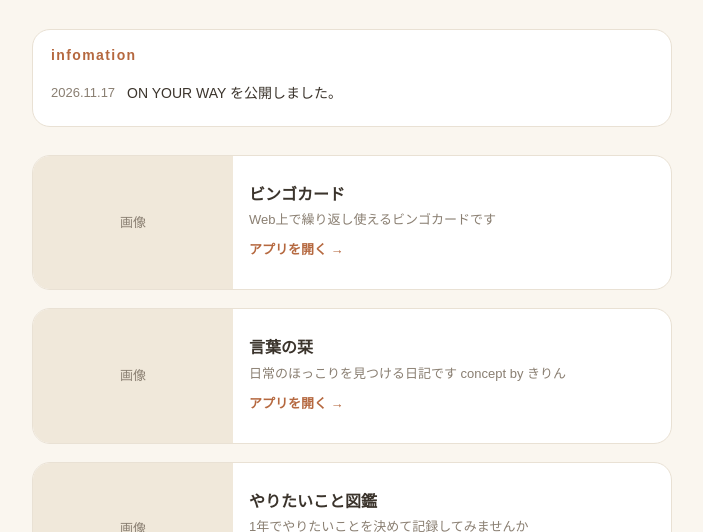
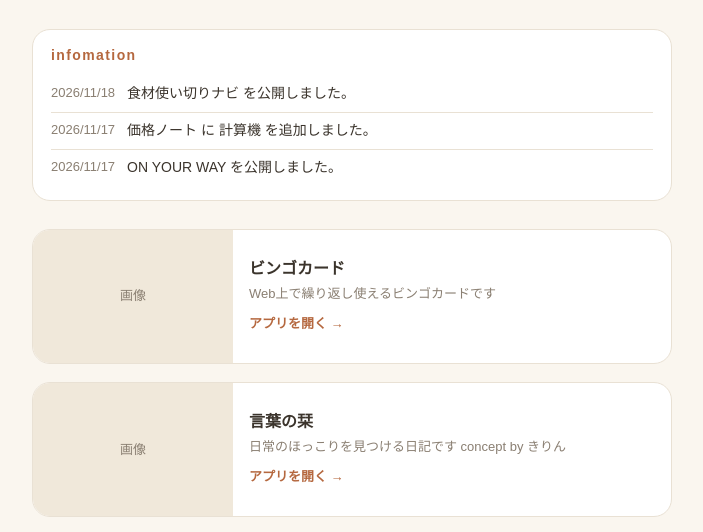
Before and after one commit to emptycan31/link, a plain HTML site: page index.html in a window 1280 px wide. Shown: the part 246-778 px from the top of the page, without its empty margins (288-991 px from the left). Drawn offline with Linux system fonts and the light colour scheme.

Commit message:
Update UPDATES array with new entries

```diff
--- a/index.html
+++ b/index.html
@@ -99,8 +99,10 @@ var LOGO_SRC = "";
 
 // ▼ アップデート情報は、新しいものを上にして1件ずつ追記します（空にすると欄ごと非表示）
 var UPDATES = [
-  { date: "2026.11.17", text: "ON YOUR WAY を公開しました。"}
-　];
+  { date: "2026/11/18", text: "食材使い切りナビ を公開しました。" },
+  { date: "2026/11/17", text: "価格ノート に 計算機 を追加しました。" },
+  { date: "2026/11/17", text: "ON YOUR WAY を公開しました。" }
+];
 
 // ▼ アプリを追加するときは、下の配列に1件ずつ追記します
 //   image は画像の data URI（空なら仮の画像枠が表示されます）
```
